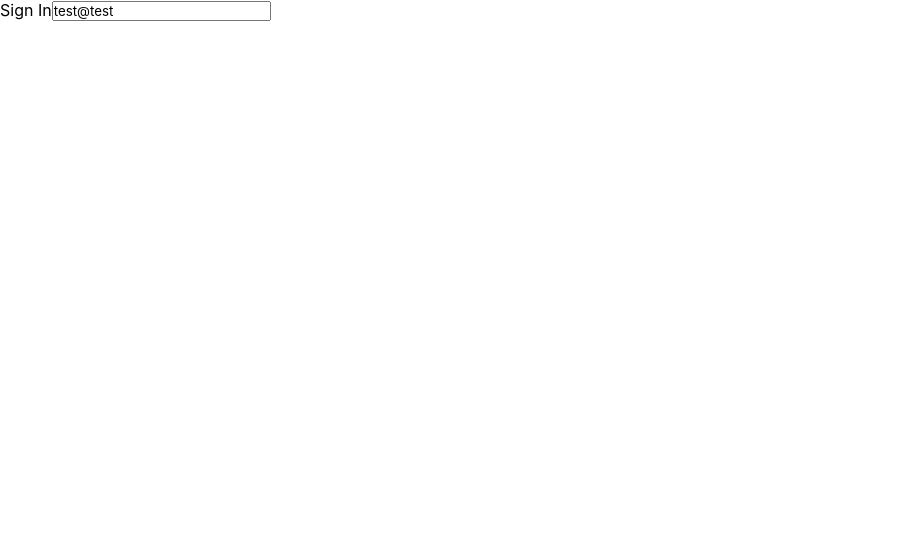
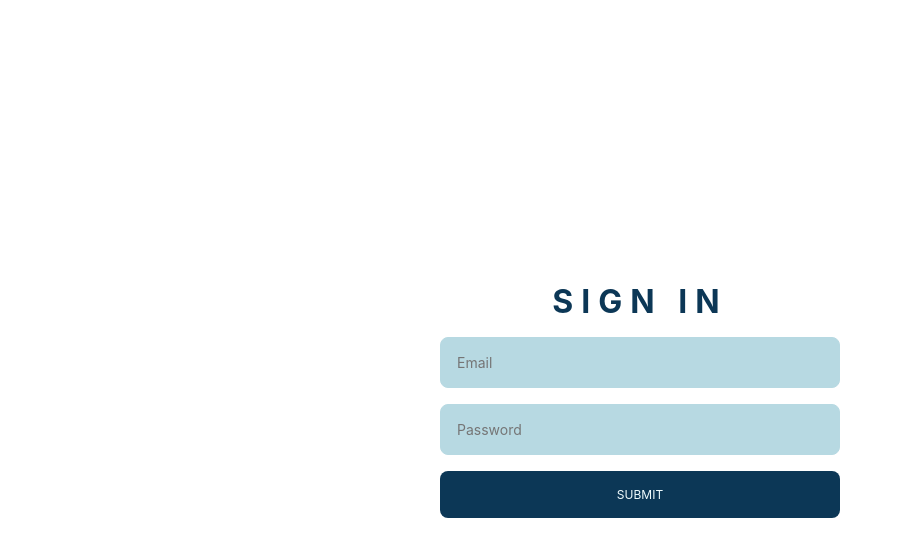
Before and after one commit to adrift-audio/adrift-desktop, a React (Create React App) app: page /sign-in in a window 1280 px wide. Shown: the top 556 px of the page, without its empty margins (0-902 px from the left). Built offline with nearby package versions, Linux system fonts and the light colour scheme.

Commit message:
Sign In page

```diff
--- /dev/null
+++ b/src/@types/buttons.ts
@@ -0,0 +1,6 @@
+export enum ButtonTypes {
+  button = 'button',
+  submit = 'submit',
+}
+
+export default ButtonTypes;
--- a/src/@types/inputs.ts
+++ b/src/@types/inputs.ts
@@ -1,8 +1,12 @@
-enum InputTypes {
+export enum InputTypes {
   email = 'email',
   number = 'number',
   password = 'password',
   text = 'text',
 }
 
-export default InputTypes;
+export enum InputStatuses {
+  error = 'error',
+  idle = 'idle',
+  success = 'success',
+}
--- a/src/App.scss
+++ b/src/App.scss
@@ -2,7 +2,17 @@
   min-height: 100vh;
 }
 
+@keyframes fade-in {
+  0% {
+    opacity: 0;
+  }
+  100% {
+    opacity: 1;
+  }
+}
+
 .app-title {
+  animation: fade-in 0.5s linear;
   display: flex;
   flex-direction: column;
   align-items: center;
--- /dev/null
+++ b/src/components/StyledButton.scss
@@ -0,0 +1,14 @@
+.styled-button {
+  background-color: var(--accent1);
+  border: none;
+  border-radius: var(--spacer-half);
+  color: var(--accent7);
+  cursor: pointer;
+  font-size: calc(var(--spacer) - (var(--spacer) / 4));
+  padding: var(--spacer);
+  transition: background-color 160ms ease-out;
+}
+.styled-button:hover {
+  background-color: var(--accent3);
+  transition: background-color 160ms ease-out;
+}
--- /dev/null
+++ b/src/components/StyledButton.tsx
@@ -0,0 +1,44 @@
+import React, { memo } from 'react';
+
+import { ButtonTypes } from '../@types/buttons';
+import './StyledButton.scss';
+
+interface StyledButtonProps {
+  children: any;
+  classes?: string[];
+  disabled?: boolean;
+  onClick?: (event?: React.MouseEvent<HTMLButtonElement>) => void;
+  type?: ButtonTypes;
+}
+
+function StyledButton(props: StyledButtonProps): React.ReactElement {
+  const {
+    children,
+    classes,
+    disabled,
+    onClick,
+    type,
+  } = props;
+
+  return (
+    <button
+      className={`styled-button noselect ${(classes && classes.length > 0
+        ? classes.join(' ')
+        : '') || ''}`}
+      disabled={disabled}
+      onClick={onClick}
+      type={type === ButtonTypes.submit ? 'submit' : 'button'}
+    >
+      { children }
+    </button>
+  );
+}
+
+StyledButton.defaultProps = {
+  classes: [],
+  disabled: false,
+  onClick: () => null,
+  type: 'button',
+};
+
+export default memo(StyledButton);
--- a/src/components/StyledInput.scss
+++ b/src/components/StyledInput.scss
@@ -0,0 +1,24 @@
+.styled-input {
+  background-color: var(--accent6);
+  border: 1px solid var(--accent6);
+  border-radius: var(--spacer-half);
+  color: var(--app-text);
+  font-size: calc(var(--spacer) - (var(--spacer) / 8));
+  outline: none;
+  padding: var(--spacer);
+  transition: background-color 160ms ease-in, border 160ms ease-in, color 160ms ease-in;
+}
+.disabled {
+  background-color: var(--muted-background);
+  border: 1px solid var(--muted-background);
+  color: var(--muted-text);
+  transition: background-color 160ms ease-out, border 160ms ease-out, color 160ms ease-out;
+}
+.error {
+  border: 1px solid var(--error);
+  transition: border 160ms ease-out;
+}
+.success {
+  border: 1px solid var(--success);
+  transition: border 160ms ease-out;
+}
--- a/src/components/StyledInput.tsx
+++ b/src/components/StyledInput.tsx
@@ -1,27 +1,53 @@
 import React, { memo } from 'react';
 
-import InputTypes from '../@types/inputs';
+import { InputStatuses, InputTypes } from '../@types/inputs';
 import './StyledInput.scss';
 
 interface StyledInputProps {
+  classes?: string[];
+  disabled?: boolean;
   name: string;
+  onChange: (event: React.ChangeEvent<HTMLInputElement>) => void;
+  placeholder?: string;
+  status?: InputStatuses | string;
   type: InputTypes;
   value: string;
 }
 
 function StyledInput(props: StyledInputProps): React.ReactElement {
   const {
+    classes,
+    disabled,
     name,
+    onChange,
+    placeholder,
+    status,
     type,
     value,
   } = props;
+
+  const border = (status && status !== InputStatuses.idle && status) || '';
+
   return (
     <input
+      className={`styled-input ${border} ${(classes && classes.length > 0
+        ? classes.join(' ')
+        : '') || ''}`}
+      disabled={disabled}
       name={name}
+      onChange={onChange}
+      placeholder={placeholder}
       type={type}
       value={value}
     />
   );
 }
 
+StyledInput.defaultProps = {
+  classes: [],
+  disabled: false,
+  placeholder: '',
+  status: '',
+};
+
 export default memo(StyledInput);
--- a/src/index.scss
+++ b/src/index.scss
@@ -7,7 +7,12 @@
   --accent6: #B7D9E2;
   --accent7: #F0FCFE;
   --app-background: white;
+  --app-text: #021624;
   --error: #860C2C;
+  --muted-background: #e2e2e2;
+  --muted-text: #9a9a9a;
+  --spacer: 16px;
+  --spacer-half: 8px;
   --success: #0C7640;
 }
 
@@ -21,6 +26,12 @@
 
 html, body {
   background-color: var(--app-background);
+  color: var(--app-text);
+}
+
+h1 {
+  color: var(--accent1);
+  letter-spacing: var(--spacer-half);
 }
 
 /* Prevent images drag */
@@ -53,3 +64,15 @@ img {
 .justify-content-start {
   justify-content: flex-start;
 }
+.mt-16 {
+  margin-top: var(--spacer);
+}
+.text-center {
+  text-align: center;
+}
+
+.auth-wrap {
+  height: 100vh;
+  margin: 0 auto;
+  width: 400px;
+}
--- a/src/pages/SignIn/SignIn.tsx
+++ b/src/pages/SignIn/SignIn.tsx
@@ -1,18 +1,78 @@
-import React, { memo } from 'react';
+import React, { memo, useState } from 'react';
+import { useHistory } from 'react-router-dom';
+import ButtonTypes from '../../@types/buttons';
 
-import InputTypes from '../../@types/inputs';
+import { InputStatuses, InputTypes } from '../../@types/inputs';
+import StyledButton from '../../components/StyledButton';
 import StyledInput from '../../components/StyledInput';
 
+interface Data<T> {
+  email: T;
+  password: T;
+}
+
 function SignIn(): React.ReactElement {
+  const router = useHistory();
+
+  const [data, setData] = useState<Data<string>>({
+    email: '',
+    password: '',
+  });
+  const [statuses, setStatuses] = useState<Data<string>>({
+    email: InputStatuses.idle as string,
+    password: InputStatuses.idle as string,
+  });
+
+  const handleChange = (event: React.ChangeEvent<HTMLInputElement>): void => {
+    const { name, value } = event.currentTarget;
+    setStatuses((state) => ({
+      ...state,
+      [name]: InputStatuses.idle,
+    }));
+    return setData((state) => ({
+      ...state,
+      [name]: value,
+    }));
+  };
+
+  const handleSubmit = (event: React.FormEvent): void => {
+    event.preventDefault();
+    return router.replace('/home');
+  };
+
   return (
-    <div>
-      Sign In
+    <form
+      className="flex direction-column justify-content-center auth-wrap"
+      onSubmit={handleSubmit}
+    >
+      <h1 className="text-center noselect">
+        SIGN IN
+      </h1>
       <StyledInput
+        classes={['mt-16']}
         name="email"
+        onChange={handleChange}
+        placeholder="Email"
+        status={statuses.email}
         type={InputTypes.email}
-        value="test@test"
+        value={data.email}
       />
-    </div>
+      <StyledInput
+        classes={['mt-16']}
+        name="password"
+        onChange={handleChange}
+        placeholder="Password"
+        status={statuses.password}
+        type={InputTypes.password}
+        value={data.password}
+      />
+      <StyledButton
+        classes={['mt-16']}
+        type={ButtonTypes.submit}
+      >
+        SUBMIT
+      </StyledButton>
+    </form>
   );
 }
 
```
